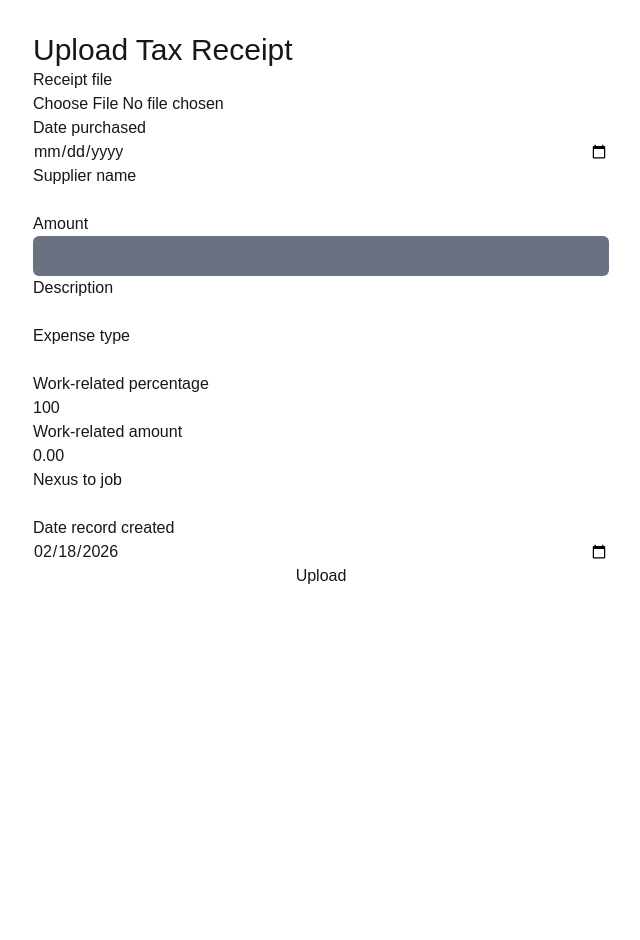
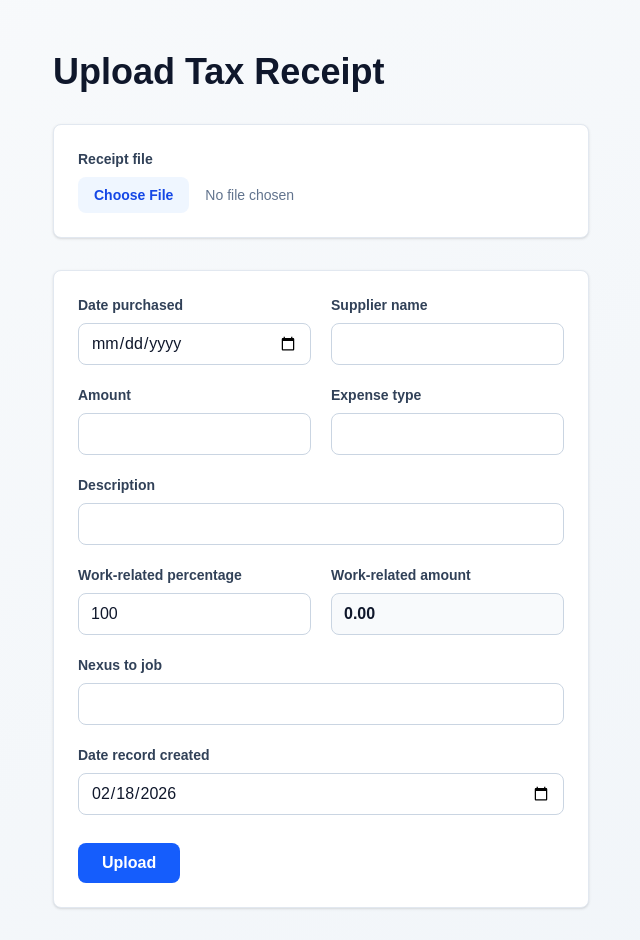
Before and after one commit to rikifujihara/tax-receipts-manager, a Next.js app: page / in a window 1280 px wide. Shown: the whole page, without its empty margins (319-959 px from the left). Before the commit the page ends 800 px from the top, so only its background shows below. Built offline with nearby package versions, Linux system fonts and the light colour scheme.

Commit message:
styles: style cleanup

```diff
--- a/app/layout.tsx
+++ b/app/layout.tsx
@@ -28,7 +28,7 @@ export default function RootLayout({
         className={`${geistSans.variable} ${geistMono.variable} antialiased`}
       >
         {" "}
-        <div className="flex justify-center">
+        <div className="flex justify-center bg-linear-to-br from-slate-50 to-slate-100">
           <div className="flex flex-col w-full max-w-150 mt-5">{children}</div>
         </div>
       </body>
--- a/app/page.tsx
+++ b/app/page.tsx
@@ -53,33 +53,74 @@ export default function Home() {
   }, [file]);
 
   return (
-    <div className="flex flex-col p-3">
-      <h1 className="text-3xl font-medium">Upload Tax Receipt</h1>
-      {/* ˇˇ section for previewing file before field extraction  */}
-      {file &&
-        fileUrl &&
-        (file.type === "application/pdf" ? (
-          <iframe src={fileUrl} className="w-full h-96" />
-        ) : (
-          <Image src={fileUrl} alt="Receipt preview" />
-        ))}
-      {file && fileUrl && (
-        <button onClick={handleExtractFields}>Extract fields</button>
-      )}
-      {/* ^^ section for previewing file before field extraction  */}
+    <div className="min-h-screen  p-8">
+      <div className="max-w-2xl mx-auto">
+        <h1 className="text-4xl font-bold text-slate-900 mb-8">
+          Upload Tax Receipt
+        </h1>
 
-      <div className="flex flex-col">
-        <label htmlFor="receipt-file">Receipt file</label>
+        {/* File preview section */}
+        <div className="bg-white rounded-lg shadow-sm border border-slate-200 p-6 mb-8">
+          <div className="flex flex-col gap-4">
+            <label htmlFor="receipt-file" className="block">
+              <span className="text-sm font-semibold text-slate-700 mb-2 block">
+                Receipt file
+              </span>
               <input
                 id="receipt-file"
                 type="file"
                 onChange={(e) => setFile(e.target.files?.[0] ?? null)}
+                className="block w-full text-sm text-slate-500 file:mr-4 file:py-2 file:px-4 file:rounded-lg file:border-0 file:text-sm file:font-semibold file:bg-blue-50 file:text-blue-700 hover:file:bg-blue-100 cursor-pointer"
               />
-        {/* TODO: loading state for fields being extracted */}
-        {extractionStatus === "loading" && <p>Extracting fields...</p>}
+            </label>
+
+            {file && fileUrl && (
+              <div className="relative h-96 mt-4 rounded-lg overflow-hidden border border-slate-200 bg-slate-50">
+                {file.type === "application/pdf" ? (
+                  <iframe
+                    src={fileUrl}
+                    className="h-full w-full object-contain"
+                  />
+                ) : (
+                  <Image
+                    src={fileUrl}
+                    alt="Receipt preview"
+                    fill
+                    className="object-contain"
+                  />
+                )}
+              </div>
+            )}
+
+            {file && fileUrl && (
+              <button
+                onClick={handleExtractFields}
+                className="bg-blue-600 hover:bg-blue-700 text-white font-semibold py-2 px-4 rounded-lg transition-colors duration-200 self-start"
+              >
+                Extract fields
+              </button>
+            )}
+          </div>
+        </div>
+
+        {/* Form section */}
+        <div className="bg-white rounded-lg shadow-sm border border-slate-200 p-6">
+          {extractionStatus === "loading" && (
+            <p className="text-blue-600 font-medium mb-4">
+              Extracting fields...
+            </p>
+          )}
+
           {(extractionStatus === "done" || true) && (
-          <>
-            <label htmlFor="date-purchased">Date purchased</label>
+            <div className="space-y-5">
+              <div className="grid grid-cols-1 md:grid-cols-2 gap-5">
+                <div>
+                  <label
+                    htmlFor="date-purchased"
+                    className="block text-sm font-semibold text-slate-700 mb-2"
+                  >
+                    Date purchased
+                  </label>
                   <input
                     id="date-purchased"
                     type="date"
@@ -89,8 +130,17 @@ export default function Home() {
                         return { ...prev, datePurchased: e.target.value };
                       });
                     }}
+                    className="w-full px-3 py-2 border border-slate-300 rounded-lg focus:outline-none focus:ring-2 focus:ring-blue-500 focus:border-transparent bg-white text-slate-900 appearance-none"
                   />
-            <label htmlFor="supplier-name">Supplier name</label>
+                </div>
+
+                <div>
+                  <label
+                    htmlFor="supplier-name"
+                    className="block text-sm font-semibold text-slate-700 mb-2"
+                  >
+                    Supplier name
+                  </label>
                   <input
                     id="supplier-name"
                     type="text"
@@ -100,11 +150,19 @@ export default function Home() {
                         return { ...prev, supplierName: e.target.value };
                       });
                     }}
+                    className="w-full px-3 py-2 border border-slate-300 rounded-lg focus:outline-none focus:ring-2 focus:ring-blue-500 focus:border-transparent bg-white text-slate-900"
                   />
-            <label htmlFor="amount">Amount</label>
+                </div>
+
+                <div>
+                  <label
+                    htmlFor="amount"
+                    className="block text-sm font-semibold text-slate-700 mb-2"
+                  >
+                    Amount
+                  </label>
                   <input
                     id="amount"
-              className="rounded-md bg-gray-500 p-2"
                     type="number"
                     value={form.amount}
                     onChange={(e) => {
@@ -112,8 +170,37 @@ export default function Home() {
                         return { ...prev, amount: e.target.value };
                       });
                     }}
+                    className="w-full px-3 py-2 border border-slate-300 rounded-lg focus:outline-none focus:ring-2 focus:ring-blue-500 focus:border-transparent bg-white text-slate-900"
                   />
-            <label htmlFor="description">Description</label>
+                </div>
+
+                <div>
+                  <label
+                    htmlFor="expense-type"
+                    className="block text-sm font-semibold text-slate-700 mb-2"
+                  >
+                    Expense type
+                  </label>
+                  <input
+                    id="expense-type"
+                    value={form.expenseType}
+                    onChange={(e) => {
+                      setForm((prev) => {
+                        return { ...prev, expenseType: e.target.value };
+                      });
+                    }}
+                    className="w-full px-3 py-2 border border-slate-300 rounded-lg focus:outline-none focus:ring-2 focus:ring-blue-500 focus:border-transparent bg-white text-slate-900"
+                  />
+                </div>
+              </div>
+
+              <div>
+                <label
+                  htmlFor="description"
+                  className="block text-sm font-semibold text-slate-700 mb-2"
+                >
+                  Description
+                </label>
                 <input
                   id="description"
                   type="text"
@@ -123,18 +210,16 @@ export default function Home() {
                       return { ...prev, description: e.target.value };
                     });
                   }}
+                  className="w-full px-3 py-2 border border-slate-300 rounded-lg focus:outline-none focus:ring-2 focus:ring-blue-500 focus:border-transparent bg-white text-slate-900"
                 />
-            <label htmlFor="expense-type">Expense type</label>
-            <input
-              id="expense-type"
-              value={form.expenseType}
-              onChange={(e) => {
-                setForm((prev) => {
-                  return { ...prev, expenseType: e.target.value };
-                });
-              }}
-            ></input>
-            <label htmlFor="work-related-percentage">
+              </div>
+
+              <div className="grid grid-cols-1 md:grid-cols-2 gap-5">
+                <div>
+                  <label
+                    htmlFor="work-related-percentage"
+                    className="block text-sm font-semibold text-slate-700 mb-2"
+                  >
                     Work-related percentage
                   </label>
                   <input
@@ -154,15 +239,34 @@ export default function Home() {
                         };
                       });
                     }}
+                    className="w-full px-3 py-2 border border-slate-300 rounded-lg focus:outline-none focus:ring-2 focus:ring-blue-500 focus:border-transparent bg-white text-slate-900"
                   />
-            <label htmlFor="work-related-amount">Work-related amount</label>
+                </div>
+
+                <div>
+                  <label
+                    htmlFor="work-related-amount"
+                    className="block text-sm font-semibold text-slate-700 mb-2"
+                  >
+                    Work-related amount
+                  </label>
                   <output
-              id="amount work-related-amount"
+                    id="work-related-amount"
                     htmlFor="amount work-related-percentage"
+                    className="w-full px-3 py-2 border border-slate-300 rounded-lg bg-slate-50 text-slate-900 font-semibold block"
                   >
                     {workRelatedAmount}
                   </output>
-            <label htmlFor="nexus-to-job">Nexus to job</label>
+                </div>
+              </div>
+
+              <div>
+                <label
+                  htmlFor="nexus-to-job"
+                  className="block text-sm font-semibold text-slate-700 mb-2"
+                >
+                  Nexus to job
+                </label>
                 <input
                   id="nexus-to-job"
                   type="text"
@@ -172,8 +276,17 @@ export default function Home() {
                       return { ...prev, nexusToJob: e.target.value };
                     });
                   }}
+                  className="w-full px-3 py-2 border border-slate-300 rounded-lg focus:outline-none focus:ring-2 focus:ring-blue-500 focus:border-transparent bg-white text-slate-900"
                 />
-            <label htmlFor="date-record-created">Date record created</label>
+              </div>
+
+              <div>
+                <label
+                  htmlFor="date-record-created"
+                  className="block text-sm font-semibold text-slate-700 mb-2"
+                >
+                  Date record created
+                </label>
                 <input
                   id="date-record-created"
                   type="date"
@@ -183,10 +296,21 @@ export default function Home() {
                       return { ...prev, dateRecordCreated: e.target.value };
                     });
                   }}
+                  className="w-full px-3 py-2 border border-slate-300 rounded-lg focus:outline-none focus:ring-2 focus:ring-blue-500 focus:border-transparent bg-white text-slate-900 appearance-none"
                 />
-            <button onClick={handleUpload}>Upload</button>
-          </>
+              </div>
+
+              <div className="pt-2">
+                <button
+                  onClick={handleUpload}
+                  className="bg-blue-600 hover:bg-blue-700 text-white font-semibold py-2 px-6 rounded-lg transition-colors duration-200 w-full md:w-auto"
+                >
+                  Upload
+                </button>
+              </div>
+            </div>
           )}
+        </div>
       </div>
     </div>
   );
```
Lines whose indentation alone changed are shown as unchanged.
